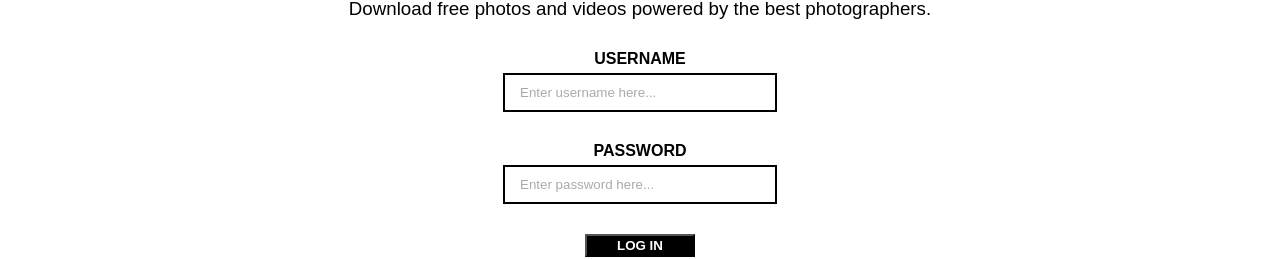
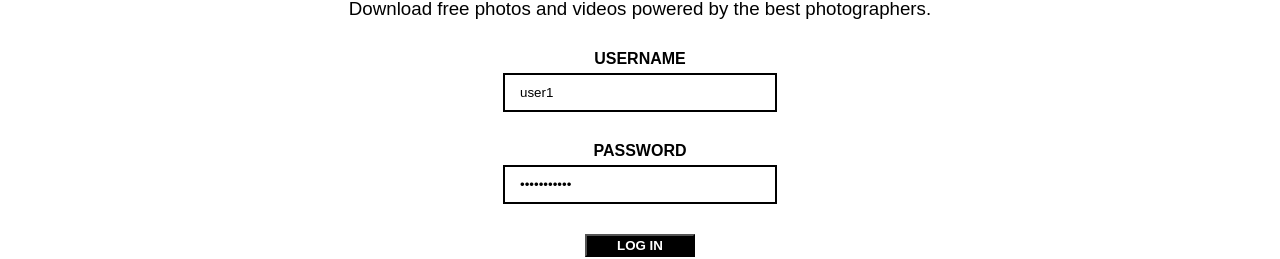
Before and after one commit to oliverDX1234/GalleryProject, a Vue app: page /login in a window 1280 px wide. Shown: the part 179-438 px from the top of the page. Built offline with nearby package versions, Linux system fonts and the light colour scheme.

Commit message:
Adding shell script

```diff
--- a/package.json
+++ b/package.json
@@ -5,7 +5,8 @@
   "scripts": {
     "serve": "vue-cli-service serve",
     "build": "vue-cli-service build",
-    "lint": "vue-cli-service lint"
+    "lint": "vue-cli-service lint",
+    "deploy": "sh deploy.sh"
   },
   "dependencies": {
     "core-js": "^3.8.3",
--- a/src/components/Modal.vue
+++ b/src/components/Modal.vue
@@ -68,11 +68,18 @@ export default {
     ...mapActions({show: "show"}),
 
     newTab(value) {
+      this.errorMsg = null;
       this.activeTab = value
     },
     saveAlbum() {
 
       if (this.activeTab === 1) {
+
+        if(this.albumTitle === null){
+          this.errorMsg = "Please enter an album name"
+          return;
+        }
+
         try {
           this.addNewAlbum({
             name: this.albumTitle,
@@ -90,6 +97,11 @@ export default {
 
         this.albumTitle = null;
       }else{
+        if(this.selected === "Select an album"){
+
+          this.errorMsg = "Please select item in dropdown";
+          return;
+        }
         this.addInAlbum({
           name: this.selected,
           item: this.item
--- a/src/views/Login.vue
+++ b/src/views/Login.vue
@@ -15,7 +15,7 @@
 
         <div class="form-group">
           <label for="password">PASSWORD</label>
-          <input v-model="password" @input="errorMsg = null" type="text" id="password" placeholder="Enter password here...">
+          <input v-model="password" @input="errorMsg = null" type="password" id="password" placeholder="Enter password here...">
           <p class="validation" v-show="!validForm && !isValidPassword">The password field is required and has to be at least 7 characters</p>
         </div>
 
@@ -37,8 +37,8 @@ export default {
   name: "LoginPage",
   data() {
     return {
-      username: null,
-      password: null,
+      username: "user1",
+      password: "pass1234567",
       validForm: true,
       errorMsg: null
     }
--- a/vue.config.js
+++ b/vue.config.js
@@ -1,4 +1,7 @@
 const { defineConfig } = require('@vue/cli-service')
 module.exports = defineConfig({
+  publicPath: process.env.NODE_ENV === 'production'
+      ? '/gallery-project/'
+      : '/',
   transpileDependencies: true
 })
```
Also changed, not shown: 1 other file (tests, documents, lock files or other folders).
